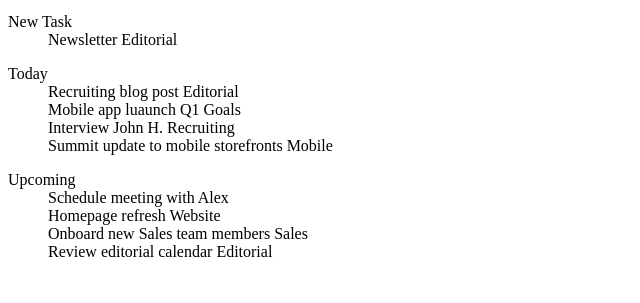
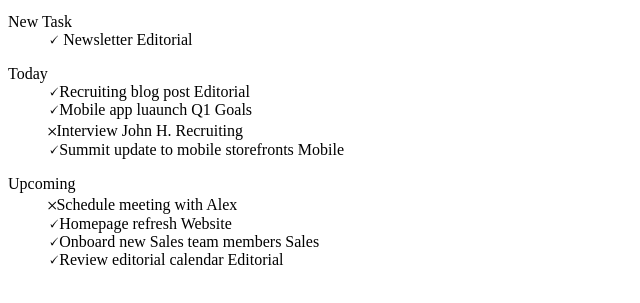
Before and after one commit to LouisAssaneFaye/html-css-toboolist, a plain HTML site: page index.html in a window 1280 px wide. Shown: the part 181-484 px from the top of the page, without its empty margins (0-640 px from the left). Drawn offline with Linux system fonts and the light colour scheme.

Commit message:
ho terminato il codice html

```diff
--- a/index.html
+++ b/index.html
@@ -17,7 +17,7 @@
 
         <div class="header-main">
             <div class="azure-button" class="white-text">Add Task</div>
-            <div class="white-button" class="grey-text">Add Section</div>
+            <div id="white-button/grey-text">Add Section</div>
         </div>
 
         <div class="body-main">
@@ -26,7 +26,7 @@
 
                 <dl>
                     <dt>New Task</dt>
-                    <dd><span class="green-icon"></span> Newsletter <span class="azure-button" class="white-text">Editorial</span></dd>
+                    <dd><span class="green-icon">&#128504;</span> Newsletter <span class="azure-button" class="white-text">Editorial</span></dd>
                 </dl>
 
             </section>
@@ -35,10 +35,10 @@
 
                 <dl>
                     <dt>Today</dt>
-                    <dd><span class="green-icon"></span>Recruiting blog post <span class="azure-button" class="white-text">Editorial</span></dd>
-                    <dd><span class="green-icon"></span>Mobile app luaunch <span class="violet-button" class="white-text">Q1 Goals</span></dd>
-                    <dd><span class="red-icon"></span>Interview John H. <span class="green-button" class="white-text">Recruiting</span></dd>
-                    <dd><span class="green-icon"></span>Summit update to mobile storefronts <span class="orange-button" class="white-text">Mobile</span></dd>
+                    <dd><span class="green-icon">&#128504;</span>Recruiting blog post <span class="azure-button" class="white-text">Editorial</span></dd>
+                    <dd><span class="green-icon">&#128504;</span>Mobile app luaunch <span id="violet-button" class="white-text">Q1 Goals</span></dd>
+                    <dd><span class="red-icon">&#65794;</span>Interview John H. <span id="green-button" class="white-text">Recruiting</span></dd>
+                    <dd><span class="green-icon">&#128504;</span>Summit update to mobile storefronts <span id="orange-button" class="white-text">Mobile</span></dd>
                 </dl>
 
             </section>
@@ -47,10 +47,10 @@
 
                 <dl>
                     <dt>Upcoming</dt>
-                    <dd><span class="red-icon"></span>Schedule meeting with Alex</dd>
-                    <dd><span class="green-icon"></span>Homepage refresh <span class="pink-button" class="white-text">Website</span></dd>
-                    <dd><span class="green-icon"></span>Onboard new Sales team members <span class="lightgreen-button" class="white-text">Sales</span></dd>
-                    <dd><span class="green-icon"></span>Review editorial calendar <span class="azure-button" class="white-text">Editorial</span></dd>
+                    <dd><span class="red-icon">&#65794;</span>Schedule meeting with Alex</dd>
+                    <dd><span class="green-icon">&#128504;</span>Homepage refresh <span id="pink-button" class="white-text">Website</span></dd>
+                    <dd><span class="green-icon">&#128504;</span>Onboard new Sales team members <span id="lightgreen-button" class="white-text">Sales</span></dd>
+                    <dd><span class="green-icon">&#128504;</span>Review editorial calendar <span class="azure-button" class="white-text">Editorial</span></dd>
                 </dl>
 
             </section>
```
